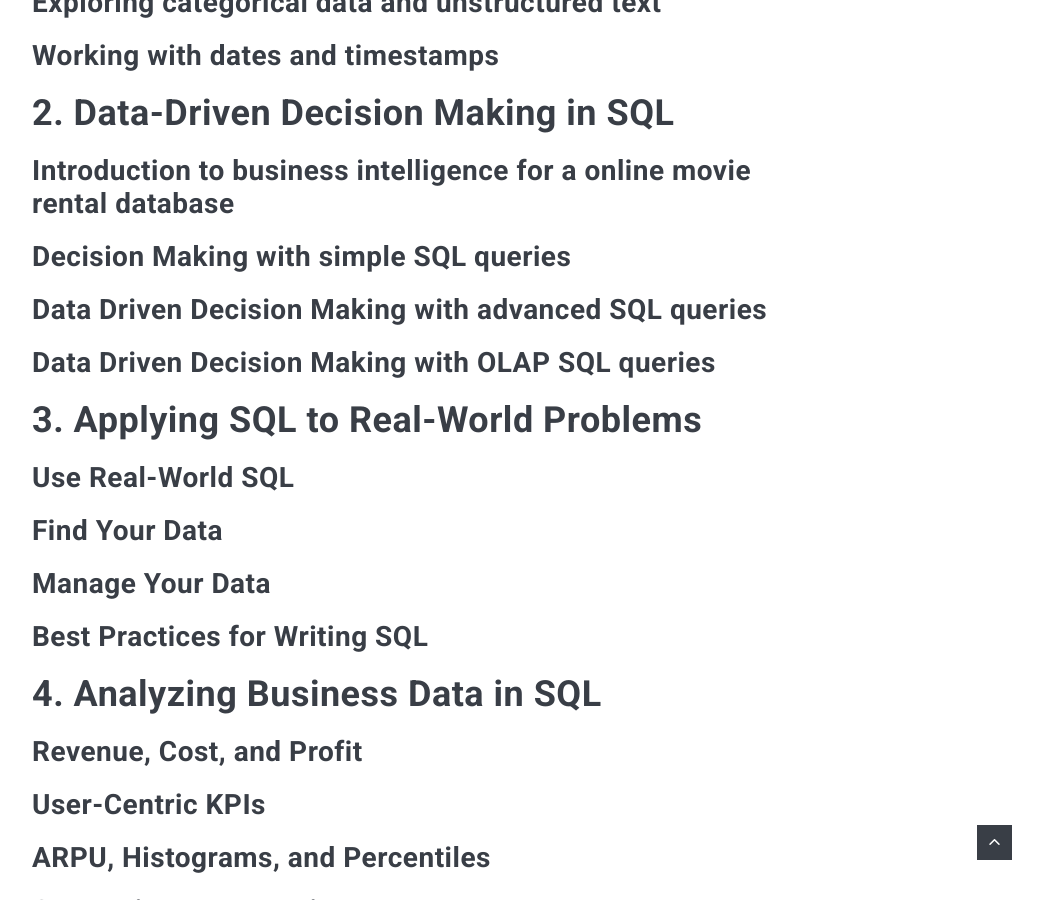
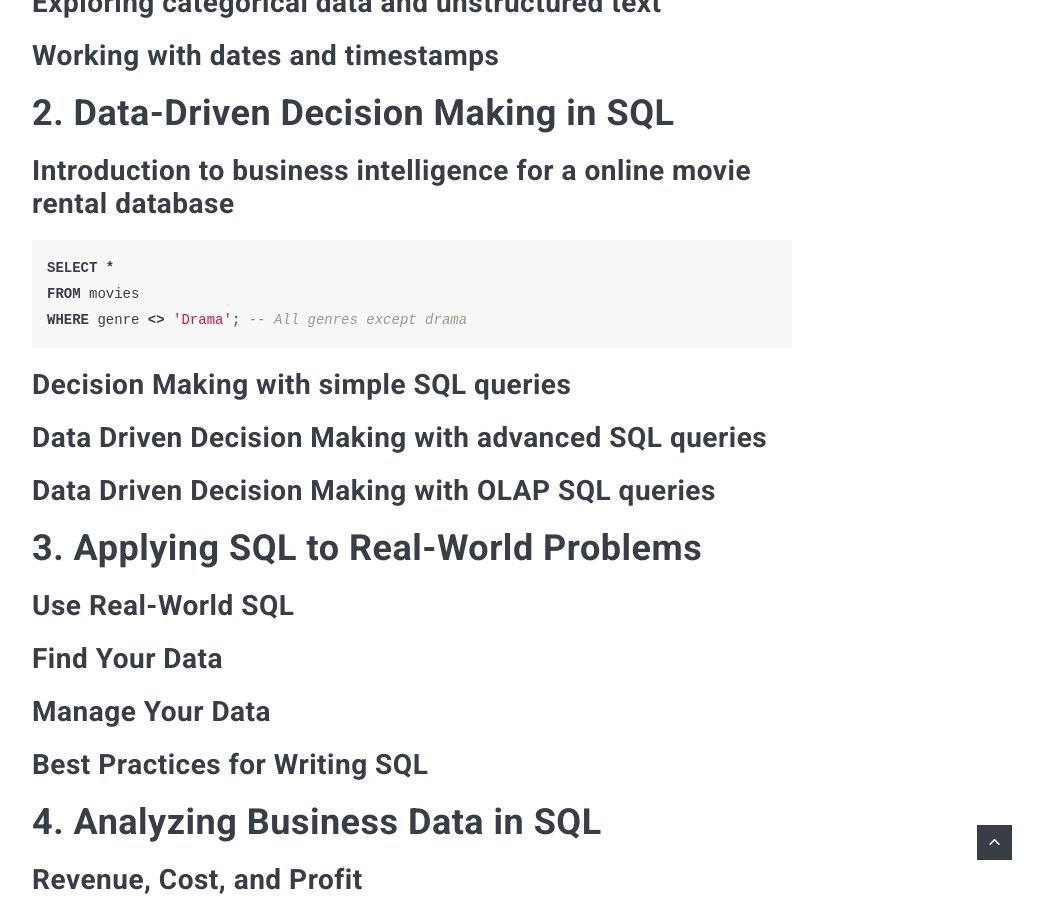
Before and after one commit to poi0905/poi0905.github.io, a Jekyll site: the page built from _posts/2022-11-16-datacamp-SQL-for-Business-Analysts.markdown, in a window 1280 px wide and 900 px high, scrolled down 4800 px. Shown: the whole window, without its empty margins (228-1271 px from the left). Built offline with Jekyll 4.4.1, drawn with Linux system fonts in a browser that asks for light colours; nearby versions of some CDN libraries; comment, search, counter and statistics services are not loaded.

Commit message:
20221116

```diff
--- a/_posts/2022-11-16-datacamp-SQL-for-Business-Analysts.markdown
+++ b/_posts/2022-11-16-datacamp-SQL-for-Business-Analysts.markdown
@@ -225,22 +225,9 @@ SELECT revenues_change::integer, COUNT(revenues_change::integer)
 ## Introduction to business intelligence for a online movie rental database
 
 {% highlight SQL %}
-
-{% endhighlight %}
-
-
-{% highlight SQL %}
-
-{% endhighlight %}
-
-
-{% highlight SQL %}
-
-{% endhighlight %}
-
-
-{% highlight SQL %}
-
+SELECT *
+FROM movies
+WHERE genre <> 'Drama'; -- All genres except drama
 {% endhighlight %}
 
 ## Decision Making with simple SQL queries
```
